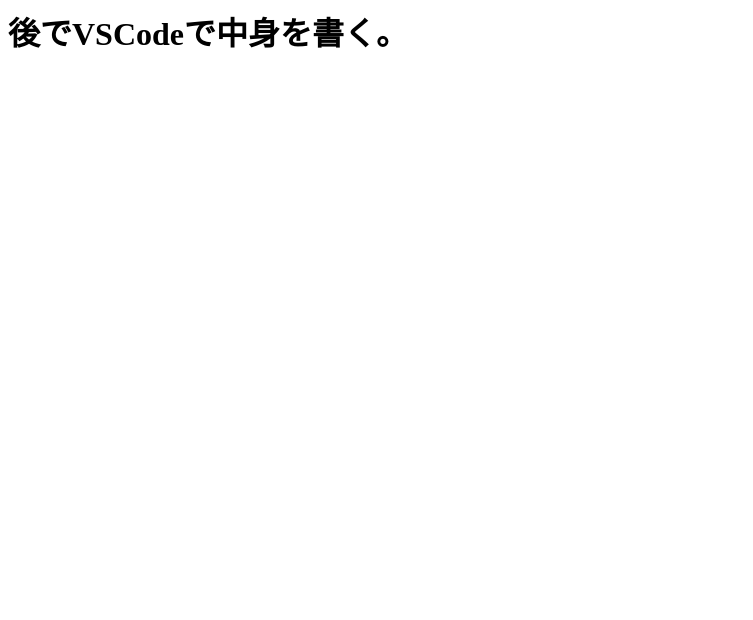
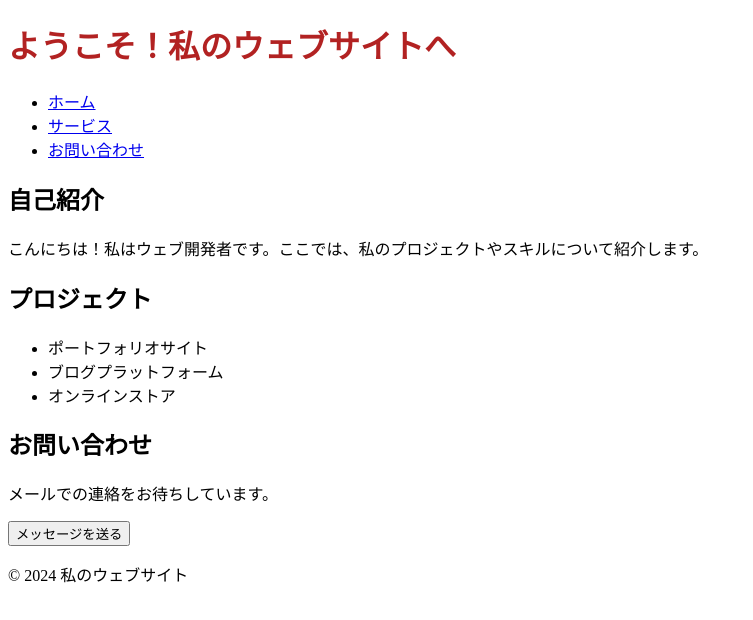
Before and after one commit to Shresthabn24/my-website, a plain HTML site: page inex.html in a window 1280 px wide. Shown: the whole page, without its empty margins (0-753 px from the left). Drawn offline with Linux system fonts and the light colour scheme.

Commit message:
Update inex.html

```diff
--- a/inex.html
+++ b/inex.html
@@ -1 +1,50 @@
-<h1>後でVSCodeで中身を書く。</h1>
+<!DOCTYPE html>
+<html lang="ja">
+<head>
+    <meta charset="UTF-8">
+    <meta name="viewport" content="width=device-width, initial-scale=1.0">
+    <meta http-equiv="X-UA-Compatible" content="ie=edge">
+    <title>シンプルなウェブサイト</title>
+    <link rel="stylesheet" href="style.css">
+</head>
+<body>
+    <header>
+        <h1>ようこそ！私のウェブサイトへ</h1>
+        <nav>
+            <ul>
+                <li><a href="#">ホーム</a></li>
+                <li><a href="#">サービス</a></li>
+                <li><a href="#">お問い合わせ</a></li>
+            </ul>
+        </nav>
+    </header>
+
+    <main>
+        <section class="intro">
+            <h2>自己紹介</h2>
+            <p>こんにちは！私はウェブ開発者です。ここでは、私のプロジェクトやスキルについて紹介します。</p>
+        </section>
+
+        <section class="projects">
+            <h2>プロジェクト</h2>
+            <ul>
+                <li>ポートフォリオサイト</li>
+                <li>ブログプラットフォーム</li>
+                <li>オンラインストア</li>
+            </ul>
+        </section>
+
+        <section class="contact">
+            <h2>お問い合わせ</h2>
+            <p>メールでの連絡をお待ちしています。</p>
+            <button onclick="sendMessage()">メッセージを送る</button>
+        </section>
+    </main>
+
+    <footer>
+        <p>&copy; 2024 私のウェブサイト</p>
+    </footer>
+
+    <script src="script.js"></script>
+</body>
+</html>
```
